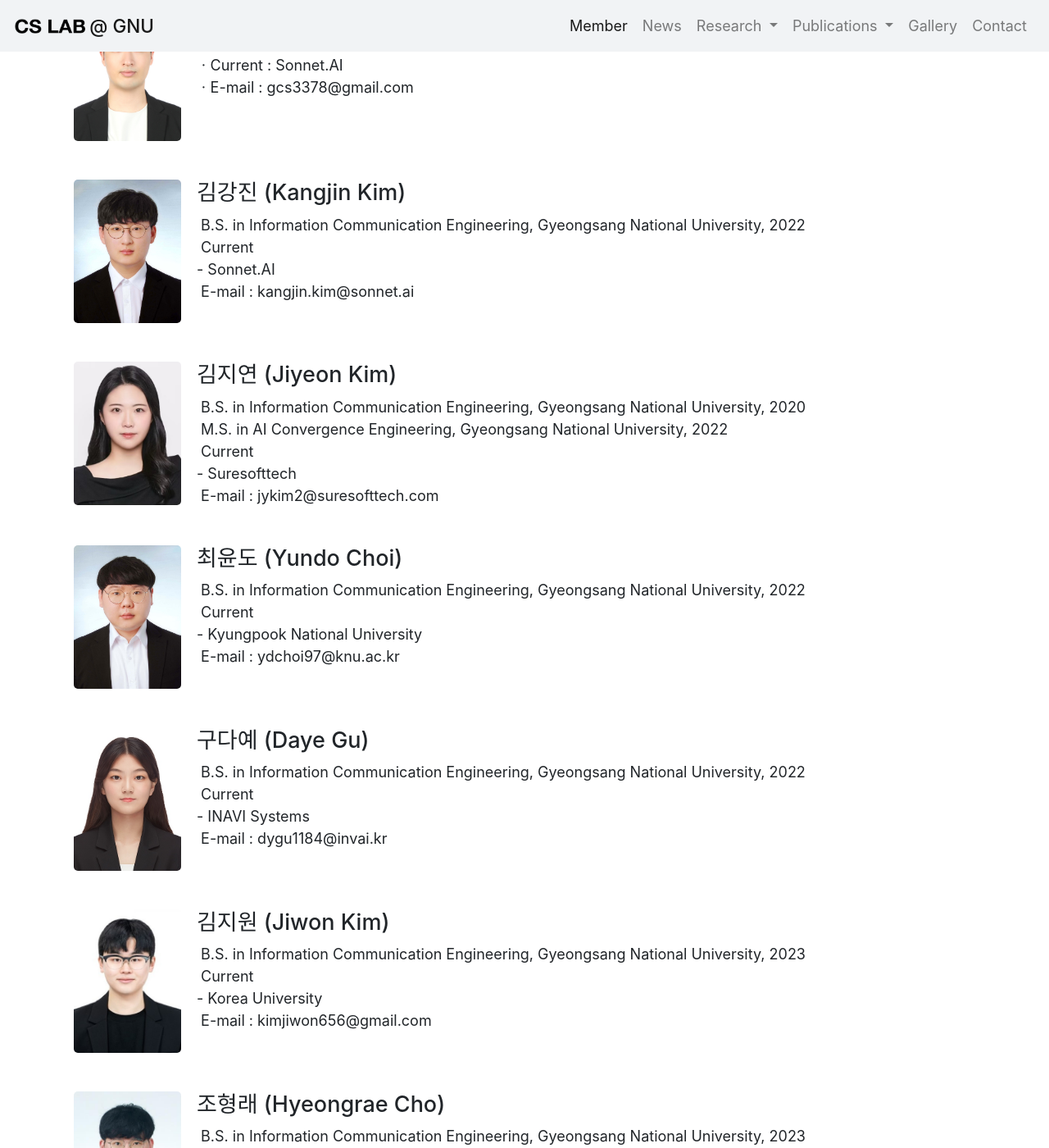
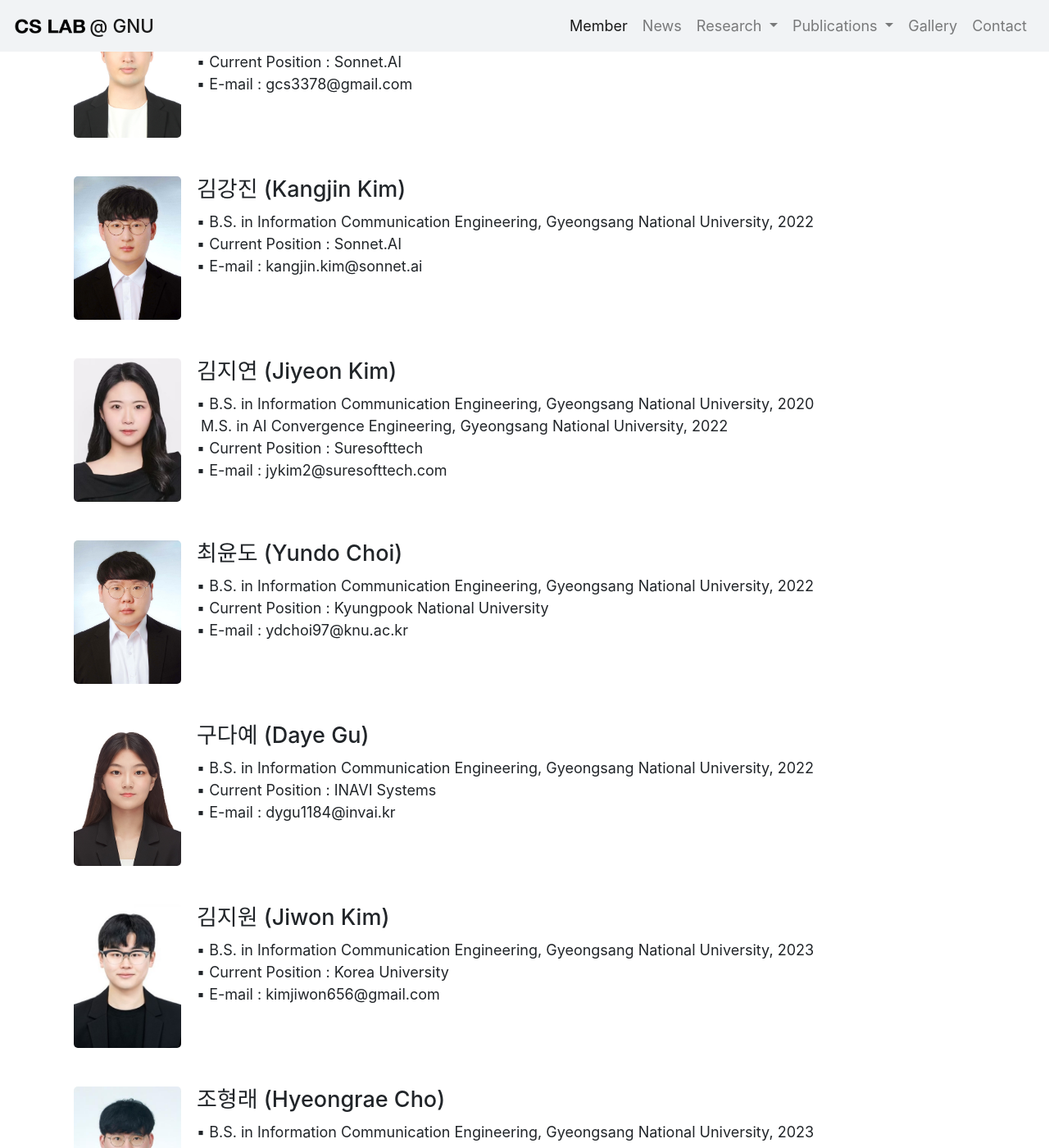
Before and after one commit to LEEJUH0/LEEJUH0.github.io, a Jekyll site: the page built from member/members.html, in a window 1280 px wide and 1400 px high, scrolled down 4250 px. Shown: the whole window at 82% size. Built offline with Jekyll 4.4.1, drawn with Linux system fonts in a browser that asks for light colours; some web fonts are replaced; some of the changed text lies outside the part shown.

Commit message:
Update members.html

```diff
--- a/member/members.html
+++ b/member/members.html
@@ -81,7 +81,7 @@
 			</td>
 			<td>
 				<ul>
-					<h4>윤혜린 (Hyerin Yoon)</h4>
+					<h5>윤혜린 (Hyerin Yoon)</h5>
 					▪ Master's course, Mar. 2021 ~
 					<br>
 					▪ Research Interest
@@ -105,15 +105,15 @@
 			<td>
 				<ul>
 					<h4>권민욱 (Minwook Kwon)</h4>
-					&nbsp;Master's course, Mar. 2023 ~
+					▪ Master's course, Mar. 2023 ~
 					<br>
-					&nbsp;Research Interest
+					▪ Research Interest
 					<br>
-					- Medical AI
+					&nbsp;- Medical AI
 					<br>
-					- Multimodal
+					&nbsp;- Multimodal
 					<br>
-					&nbsp;E-mail : godsla1125@gmail.com
+					▪ E-mail : godsla1125@gmail.com
 				</ul>
 			</td>
 		</tr>
@@ -126,15 +126,15 @@
 			<td>
 				<ul>
 					<h4>백승주 (Seungju Baek)</h4>
-					&nbsp;Master's course, Mar. 2023 ~
+					▪ Master's course, Mar. 2023 ~
 					<br>
-					&nbsp;Research Interest
+					▪ Research Interest
 					<br>
-					- Medical AI
+					&nbsp;- Medical AI
 					<br>
-					- Neural Network
+					&nbsp;- Neural Network
 					<br>
-					&nbsp;E-mail : seungju41625886@gmail.com
+					▪ E-mail : seungju41625886@gmail.com
 				</ul>
 			</td>
 		</tr>
@@ -170,17 +170,17 @@
 			<td>
 				<ul>
 					<h4>김선환 (Seonhwan Kim)</h4>
-					&nbsp;Mar. 2018 ~ Present : Dept. of ACE, Gyeongsang National University
+					▪ Mar. 2018 ~ Present : Dept. of ACE, Gyeongsang National University
 					<br>
-					&nbsp;Research Interest
+					▪ Research Interest
 					<br>
-					- Medical AI
+					&nbsp;- Medical AI
 					<br>
-					- Smartwatch
+					&nbsp;- Smartwatch
 					<br>
-					- Android
+					&nbsp;- Android
 					<br>
-					&nbsp;E-mail : tjsghks2547@naver.com
+					▪ E-mail : tjsghks2547@naver.com
 				</ul>
 			</td>
 		</tr>
@@ -193,13 +193,13 @@
 			<td>
 				<ul>
 					<h4>이호윤 (Hoyun Lee)</h4>
-					&nbsp;Mar. 2020 ~ Present : Dept. of ACE, Gyeongsang National University
+					▪ Mar. 2020 ~ Present : Dept. of ACE, Gyeongsang National University
 					<br>
-					&nbsp;Research Interest
+					▪ Research Interest
 					<br>
-					- Autonomous Driving Control
+					&nbsp;- Autonomous Driving Control
 					<br>
-					&nbsp;E-mail : hoho121129@gmail.com
+					▪ E-mail : hoho121129@gmail.com
 				</ul>
 			</td>
 		</tr>
@@ -212,14 +212,15 @@
 			<td>
 				<ul>
 					<h4>송소민 (Somin Song)</h4>
-					&nbsp;Mar. 2020 ~ Present : Dept. of ACE, Gyeongsang National University
+					▪ Mar. 2020 ~ Present : Dept. of ACE, Gyeongsang National University
 					<br>
-					&nbsp;Research Interest
+					▪ Research Interest
 					<br>
-					- Medical AI
-					- Vision Transformer
+					&nbsp;- Medical AI
 					<br>
-					&nbsp;E-mail : csarah012@gmail.com
+					&nbsp;- Vision Transformer
+					<br>
+					▪ E-mail : csarah012@gmail.com
 				</ul>
 			</td>
 		</tr>
@@ -232,15 +233,15 @@
 			<td>
 				<ul>
 					<h4>조민아 (Mina Cho)</h4>
-					&nbsp;Mar. 2020 ~ Present : Dept. of ACE, Gyeongsang National University
+					▪ Mar. 2020 ~ Present : Dept. of ACE, Gyeongsang National University
 					<br>
-					&nbsp;Research Interest
+					▪ Research Interest
 					<br>
-					- Autonomous Driving Control
+					&nbsp;- Autonomous Driving Control
 					<br>
-					- Formal Methods
+					&nbsp;- Formal Methods
 					<br>
-					&nbsp;E-mail : minajo0420@gmail.com
+					▪ E-mail : minajo0420@gmail.com
 				</ul>
 			</td>
 		</tr>
@@ -253,13 +254,13 @@
 			<td>
 				<ul>
 					<h4>강원희 (Wonhee Kang)</h4>
-					&nbsp;Mar. 2019 ~ Present : Dept. of ACE, Gyeongsang National University
+					▪ Mar. 2019 ~ Present : Dept. of ACE, Gyeongsang National University
 					<br>
-					&nbsp;Research Interest
+					▪ Research Interest
 					<br>
-					- Autonomous Driving Control
+					&nbsp;- Autonomous Driving Control
 					<br>
-					&nbsp;E-mail : whk182@gmail.com
+					▪ E-mail : whk182@gmail.com
 				</ul>
 			</td>
 		</tr>
@@ -272,13 +273,13 @@
 			<td>
 				<ul>
 					<h4>김룡학 (Ryonghak Kim)</h4>
-					&nbsp;Mar. 2019 ~ Present : Dept. of ACE, Gyeongsang National University
+					▪ Mar. 2019 ~ Present : Dept. of ACE, Gyeongsang National University
 					<br>
-					&nbsp;Research Interest
+					▪ Research Interest
 					<br>
-					- Autonomous Driving Control
+					&nbsp;- Autonomous Driving Control
 					<br>
-					&nbsp;E-mail : kimrh0808@gmail.com
+					▪ E-mail : kimrh0808@gmail.com
 				</ul>
 			</td>
 		</tr>
@@ -291,13 +292,13 @@
 			<td>
 				<ul>
 					<h4>이주호 (Juho Lee)</h4>
-					&nbsp;Mar. 2019 ~ Present : Dept. of ACE, Gyeongsang National University
+					▪ Mar. 2019 ~ Present : Dept. of ACE, Gyeongsang National University
 					<br>
-					&nbsp;Research Interest
+					▪ Research Interest
 					<br>
-					- Autonomous Driving Control
+					&nbsp;- Autonomous Driving Control
 					<br>
-					&nbsp;E-mail : juho1921@gmail.com
+					▪ E-mail : juho1921@gmail.com
 				</ul>
 			</td>
 		</tr>
@@ -310,13 +311,13 @@
 			<td>
 				<ul>
 					<h4>손성진 (Seongjin Son)</h4>
-					&nbsp;Mar. 2020 ~ Present : Dept. of ACE, Gyeongsang National University
+					▪ Mar. 2020 ~ Present : Dept. of ACE, Gyeongsang National University
 					<br>
-					&nbsp;Research Interest
+					▪ Research Interest
 					<br>
-					- Autonomous Driving Control
+					&nbsp;- Autonomous Driving Control
 					<br>
-					&nbsp;E-mail : sungjin5779@gmail.com
+					▪ E-mail : sungjin5779@gmail.com
 				</ul>
 			</td>
 		</tr>
@@ -330,11 +331,11 @@
 			<td>
 				<ul>
 					<h4>강창수 (Changsu Kang)</h4>
-					ㆍB.S. in Information Communication Engineering, Gyeongsang National University, 2022
+					▪ B.S. in Information Communication Engineering, Gyeongsang National University, 2022
 					<br>
-					ㆍCurrent : Sonnet.AI
+					▪ Current Position : Sonnet.AI
 					<br>
-					ㆍE-mail : gcs3378@gmail.com
+					▪ E-mail : gcs3378@gmail.com
 				</ul>
 			</td>
 		</tr>
@@ -347,13 +348,11 @@
 			<td>
 				<ul>
 					<h4>김강진 (Kangjin Kim)</h4>
-					&nbsp;B.S. in Information Communication Engineering, Gyeongsang National University, 2022
+					▪ B.S. in Information Communication Engineering, Gyeongsang National University, 2022
 					<br>
-					&nbsp;Current
+					▪ Current Position : Sonnet.AI
 					<br>
-					- Sonnet.AI
-					<br>
-					&nbsp;E-mail : kangjin.kim@sonnet.ai
+					▪ E-mail : kangjin.kim@sonnet.ai
 				</ul>
 			</td>
 		</tr>
@@ -366,15 +365,13 @@
 			<td>
 				<ul>
 					<h4>김지연 (Jiyeon Kim)</h4>
-					&nbsp;B.S. in Information Communication Engineering, Gyeongsang National University, 2020
+					▪ B.S. in Information Communication Engineering, Gyeongsang National University, 2020
 					<br>
 					&nbsp;M.S. in AI Convergence Engineering, Gyeongsang National University, 2022
 					<br>
-					&nbsp;Current
+					▪ Current Position : Suresofttech
 					<br>
-					- Suresofttech
-					<br>
-					&nbsp;E-mail : jykim2@suresofttech.com
+					▪ E-mail : jykim2@suresofttech.com
 				</ul>
 			</td>
 		</tr>
@@ -387,13 +384,11 @@
 			<td>
 				<ul>
 					<h4>최윤도 (Yundo Choi)</h4>
-					&nbsp;B.S. in Information Communication Engineering, Gyeongsang National University, 2022
+					▪ B.S. in Information Communication Engineering, Gyeongsang National University, 2022
 					<br>
-					&nbsp;Current
+					▪ Current Position : Kyungpook National University
 					<br>
-					- Kyungpook National University
-					<br>
-					&nbsp;E-mail : ydchoi97@knu.ac.kr
+					▪ E-mail : ydchoi97@knu.ac.kr
 				</ul>
 			</td>
 		</tr>
@@ -406,13 +401,11 @@
 			<td>
 				<ul>
 					<h4>구다예 (Daye Gu)</h4>
-					&nbsp;B.S. in Information Communication Engineering, Gyeongsang National University, 2022
+					▪ B.S. in Information Communication Engineering, Gyeongsang National University, 2022
 					<br>
-					&nbsp;Current
+					▪ Current Position : INAVI Systems
 					<br>
-					- INAVI Systems
-					<br>
-					&nbsp;E-mail : dygu1184@invai.kr
+					▪ E-mail : dygu1184@invai.kr
 				</ul>
 			</td>
 		</tr>
@@ -425,13 +418,11 @@
 			<td>
 				<ul>
 					<h4>김지원 (Jiwon Kim)</h4>
-					&nbsp;B.S. in Information Communication Engineering, Gyeongsang National University, 2023
+					▪ B.S. in Information Communication Engineering, Gyeongsang National University, 2023
 					<br>
-					&nbsp;Current
+					▪ Current Position : Korea University
 					<br>
-					- Korea University
-					<br>
-					&nbsp;E-mail : kimjiwon656@gmail.com
+					▪ E-mail : kimjiwon656@gmail.com
 				</ul>
 			</td>
 		</tr>
@@ -444,13 +435,11 @@
 			<td>
 				<ul>
 					<h4>조형래 (Hyeongrae Cho)</h4>
-					&nbsp;B.S. in Information Communication Engineering, Gyeongsang National University, 2023
+					▪ B.S. in Information Communication Engineering, Gyeongsang National University, 2023
 					<br>
-					&nbsp;Current
+					▪ Current Position : Korea University
 					<br>
-					- Korea University
-					<br>
-					&nbsp;E-mail : whgudfo7452@gmail.com
+					▪ E-mail : whgudfo7452@gmail.com
 				</ul>
 			</td>
 		</tr>
```
Also changed, not shown: other parts of member/members.html (+5 -5 lines).
